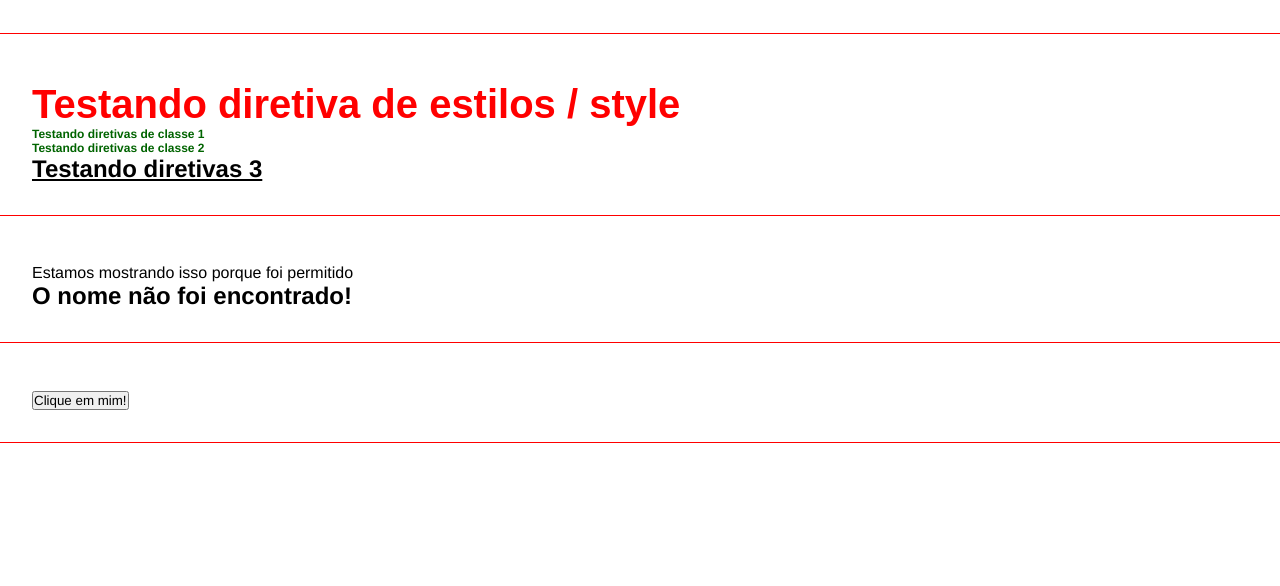
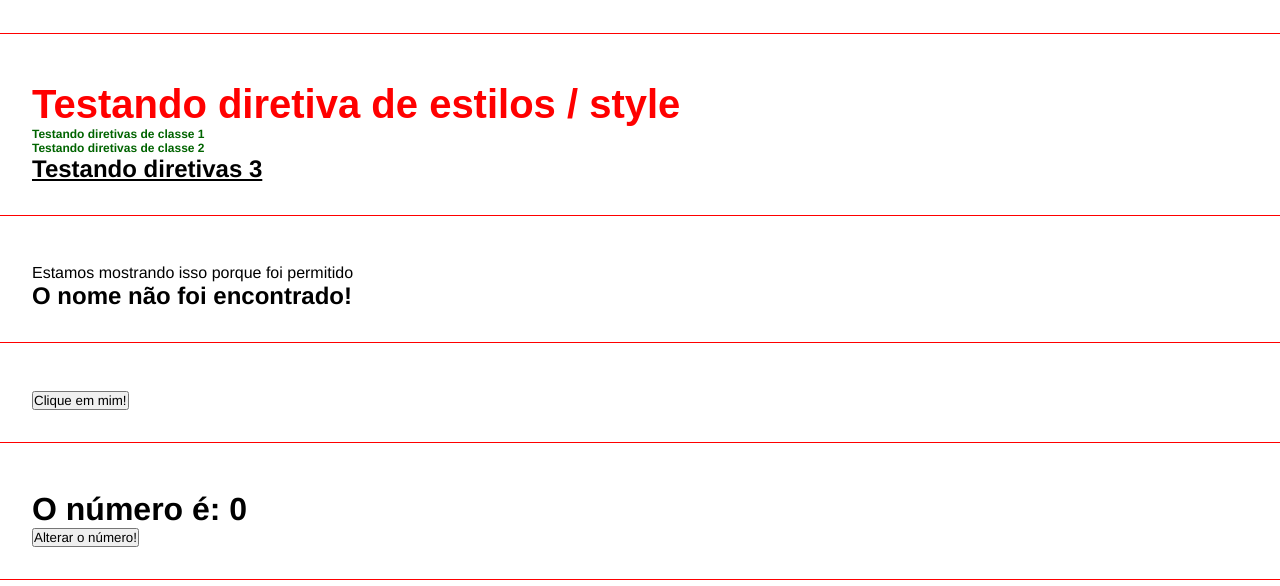
Before and after one commit to Mohandasl23/CURSO-ANGULAR, an Angular app: page / in a window 1280 px wide. Shown: the part 780-1366 px from the top of the page. Built offline with nearby package versions, Linux system fonts and the light colour scheme.

Commit message:
Crie as pastas Emitter e change-number

```diff
--- a/src/app/app.component.html
+++ b/src/app/app.component.html
@@ -16,3 +16,4 @@
 <app-directives></app-directives>
 <app-if-render></app-if-render>
 <app-eventos></app-eventos>
+<app-emitter></app-emitter>
--- a/src/app/app.module.ts
+++ b/src/app/app.module.ts
@@ -8,6 +8,8 @@
 import { DirectivesComponent } from './components/directives/directives.component';
 import { IfRenderComponent } from './components/if-render/if-render.component';
 import { EventosComponent } from './components/eventos/eventos.component';
+import { EmitterComponent } from './components/emitter/emitter.component';
+import { ChangeNumberComponent } from './components/change-number/change-number.component';
 
 @NgModule({
   declarations: [
@@ -17,6 +19,8 @@
     DirectivesComponent,
     IfRenderComponent,
     EventosComponent,
+    EmitterComponent,
+    ChangeNumberComponent,
 
 
   ],
--- /dev/null
+++ b/src/app/components/change-number/change-number.component.html
@@ -0,0 +1 @@
+<button (click)="handleClick()">Alterar o número!</button>
--- /dev/null
+++ b/src/app/components/change-number/change-number.component.ts
@@ -0,0 +1,20 @@
+import { Component, OnInit, Output, EventEmitter } from '@angular/core';
+
+@Component({
+  selector: 'app-change-number',
+  standalone: false,
+  templateUrl: './change-number.component.html',
+  styleUrl: './change-number.component.css'
+})
+export class ChangeNumberComponent implements OnInit{
+  @Output() changeNumber: EventEmitter <any> = new EventEmitter()
+
+  constructor() { }
+
+  ngOnInit(): void {
+  }
+  handleClick() {
+    this.changeNumber.emit();
+  }
+
+}
--- /dev/null
+++ b/src/app/components/emitter/emitter.component.html
@@ -0,0 +1,4 @@
+<div class="class">
+    <h1>O número é: {{myNumber}}</h1>
+    <app-change-number (changeNumber)="onChangeNumber()"></app-change-number>
+</div>
--- /dev/null
+++ b/src/app/components/emitter/emitter.component.ts
@@ -0,0 +1,20 @@
+import { Component, OnInit } from '@angular/core';
+
+@Component({
+  selector: 'app-emitter',
+  standalone: false,
+  templateUrl: './emitter.component.html',
+  styleUrl: './emitter.component.css'
+})
+export class EmitterComponent implements OnInit {
+  myNumber: number = 0;
+
+  constructor() { }
+
+  ngOnInit(): void {
+  }
+
+  onChangeNumber() {
+    this.myNumber = Math.floor(Math.random() * 10)
+  }
+}
```
Also changed, not shown: src/app/components/change-number/change-number.component.css (added), src/app/components/emitter/emitter.component.css (added), 2 other files (tests, documents, lock files or other folders).
